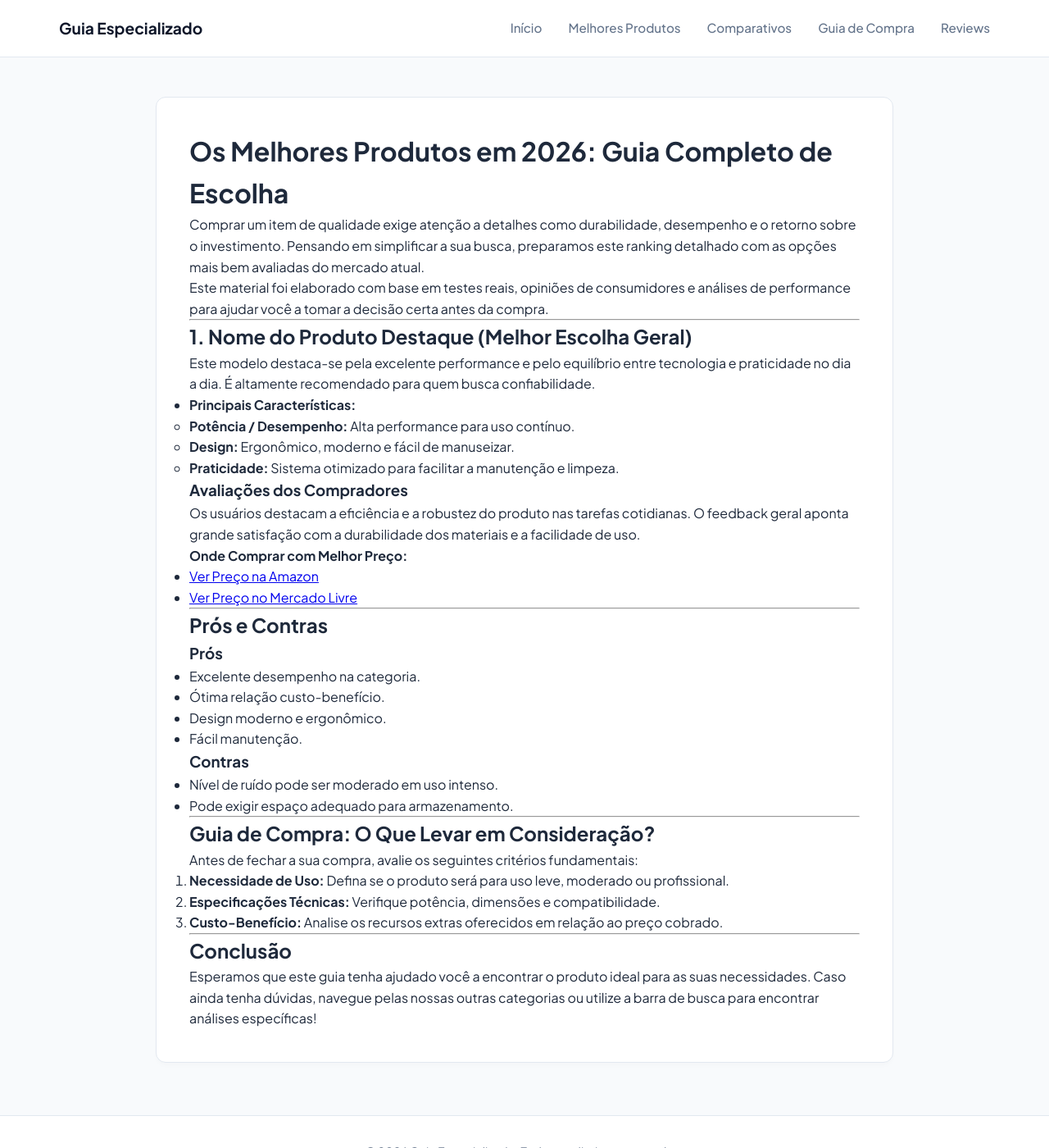
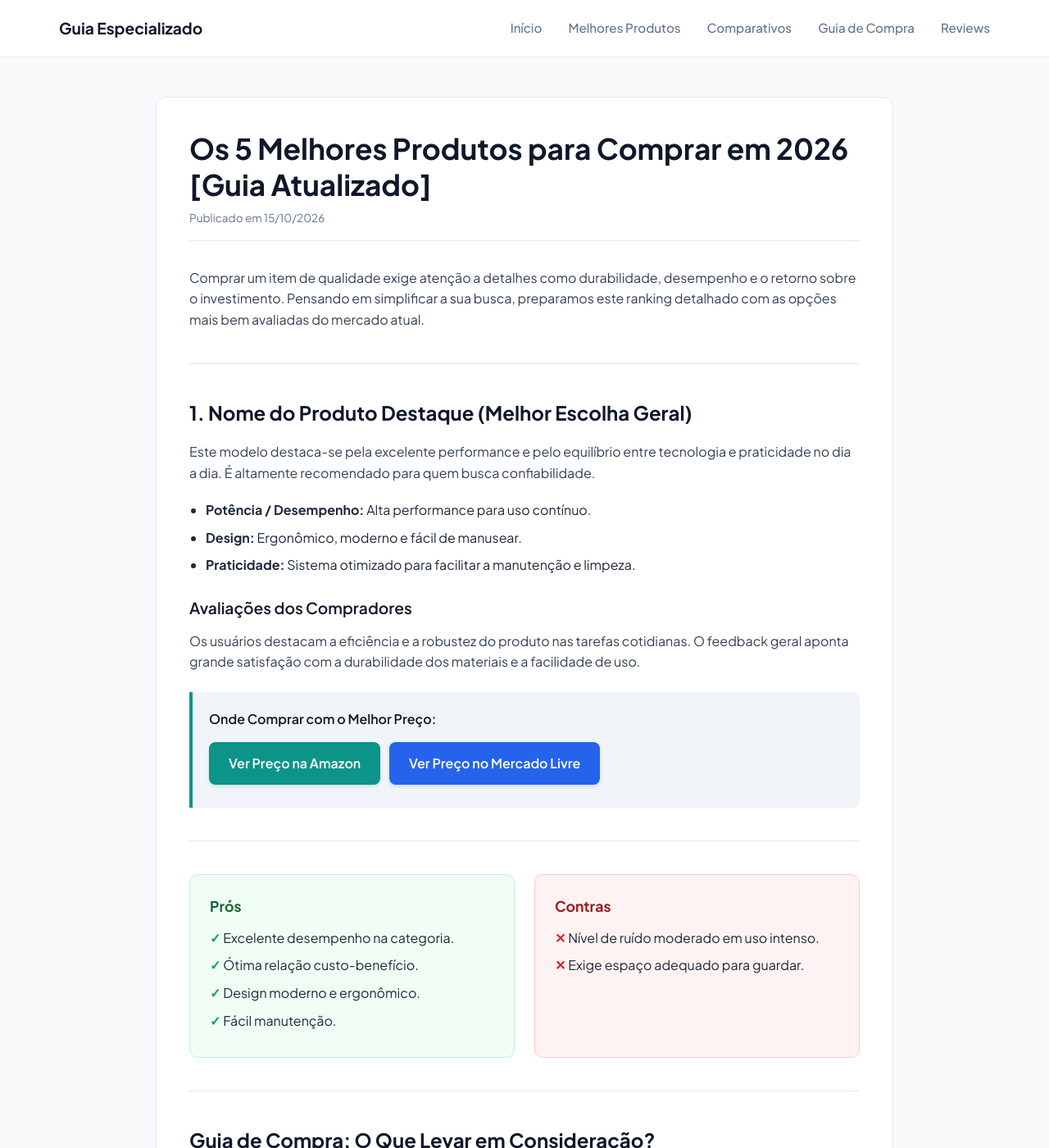
Before and after one commit to membroequipe/SiteReview, a Jekyll site: the page built from _posts/2026-10-15-melhores-produtos-do-ano.md, in a window 1280 px wide and 1400 px high. Shown: the whole window at 82% size. Built offline with Jekyll 4.4.1, drawn with Linux system fonts in a browser that asks for light colours; some of the changed text lies outside the part shown.

Commit message:
Update 2026-10-15-melhores-produtos-do-ano.md

```diff
--- a/_posts/2026-10-15-melhores-produtos-do-ano.md
+++ b/_posts/2026-10-15-melhores-produtos-do-ano.md
@@ -1,14 +1,10 @@
 ---
-layout: default
+layout: post
 title: "Os 5 Melhores Produtos para Comprar em 2026 [Guia Atualizado]"
-description: "Procurando pelo produto ideal? Fizemos uma análise completa dos modelos mais bem avaliados do mercado, comparando prós, contras e custo-benefício."
+description: "Procurando pelo produto ideal? Fizemos uma análise completa dos modelos mais bem avaliados do mercado."
 ---
 
-# Os Melhores Produtos em 2026: Guia Completo de Escolha
-
 Comprar um item de qualidade exige atenção a detalhes como durabilidade, desempenho e o retorno sobre o investimento. Pensando em simplificar a sua busca, preparamos este ranking detalhado com as opções mais bem avaliadas do mercado atual.
-
-Este material foi elaborado com base em testes reais, opiniões de consumidores e análises de performance para ajudar você a tomar a decisão certa antes da compra.
 
 ---
 
@@ -16,31 +12,39 @@ Este material foi elaborado com base em testes reais, opiniões de consumidores
 
 Este modelo destaca-se pela excelente performance e pelo equilíbrio entre tecnologia e praticidade no dia a dia. É altamente recomendado para quem busca confiabilidade.
 
-* **Principais Características:**
-  * **Potência / Desempenho:** Alta performance para uso contínuo.
-  * **Design:** Ergonômico, moderno e fácil de manuseizar.
-  * **Praticidade:** Sistema otimizado para facilitar a manutenção e limpeza.
+* **Potência / Desempenho:** Alta performance para uso contínuo.
+* **Design:** Ergonômico, moderno e fácil de manusear.
+* **Praticidade:** Sistema otimizado para facilitar a manutenção e limpeza.
 
 ### Avaliações dos Compradores
 Os usuários destacam a eficiência e a robustez do produto nas tarefas cotidianas. O feedback geral aponta grande satisfação com a durabilidade dos materiais e a facilidade de uso.
 
-> **Onde Comprar com Melhor Preço:**
-> * [Ver Preço na Amazon](#)
-> * [Ver Preço no Mercado Livre](#)
+<blockquote>
+<p>Onde Comprar com o Melhor Preço:</p>
+<a href="#" class="btn-cta">Ver Preço na Amazon</a>
+<a href="#" class="btn-cta btn-cta-secondary">Ver Preço no Mercado Livre</a>
+</blockquote>
 
 ---
 
-## Prós e Contras
-
-### Prós
-* Excelente desempenho na categoria.
-* Ótima relação custo-benefício.
-* Design moderno e ergonômico.
-* Fácil manutenção.
-
-### Contras
-* Nível de ruído pode ser moderado em uso intenso.
-* Pode exigir espaço adequado para armazenamento.
+<div class="pros-cons-grid">
+  <div class="pros-box">
+    <h4>Prós</h4>
+    <ul>
+      <li>Excelente desempenho na categoria.</li>
+      <li>Ótima relação custo-benefício.</li>
+      <li>Design moderno e ergonômico.</li>
+      <li>Fácil manutenção.</li>
+    </ul>
+  </div>
+  <div class="cons-box">
+    <h4>Contras</h4>
+    <ul>
+      <li>Nível de ruído moderado em uso intenso.</li>
+      <li>Exige espaço adequado para guardar.</li>
+    </ul>
+  </div>
+</div>
 
 ---
 
@@ -56,4 +60,4 @@ Antes de fechar a sua compra, avalie os seguintes critérios fundamentais:
 
 ## Conclusão
 
-Esperamos que este guia tenha ajudado você a encontrar o produto ideal para as suas necessidades. Caso ainda tenha dúvidas, navegue pelas nossas outras categorias ou utilize a barra de busca para encontrar análises específicas!
+Esperamos que este guia tenha ajudado você a encontrar o produto ideal para as suas necessidades.
```
